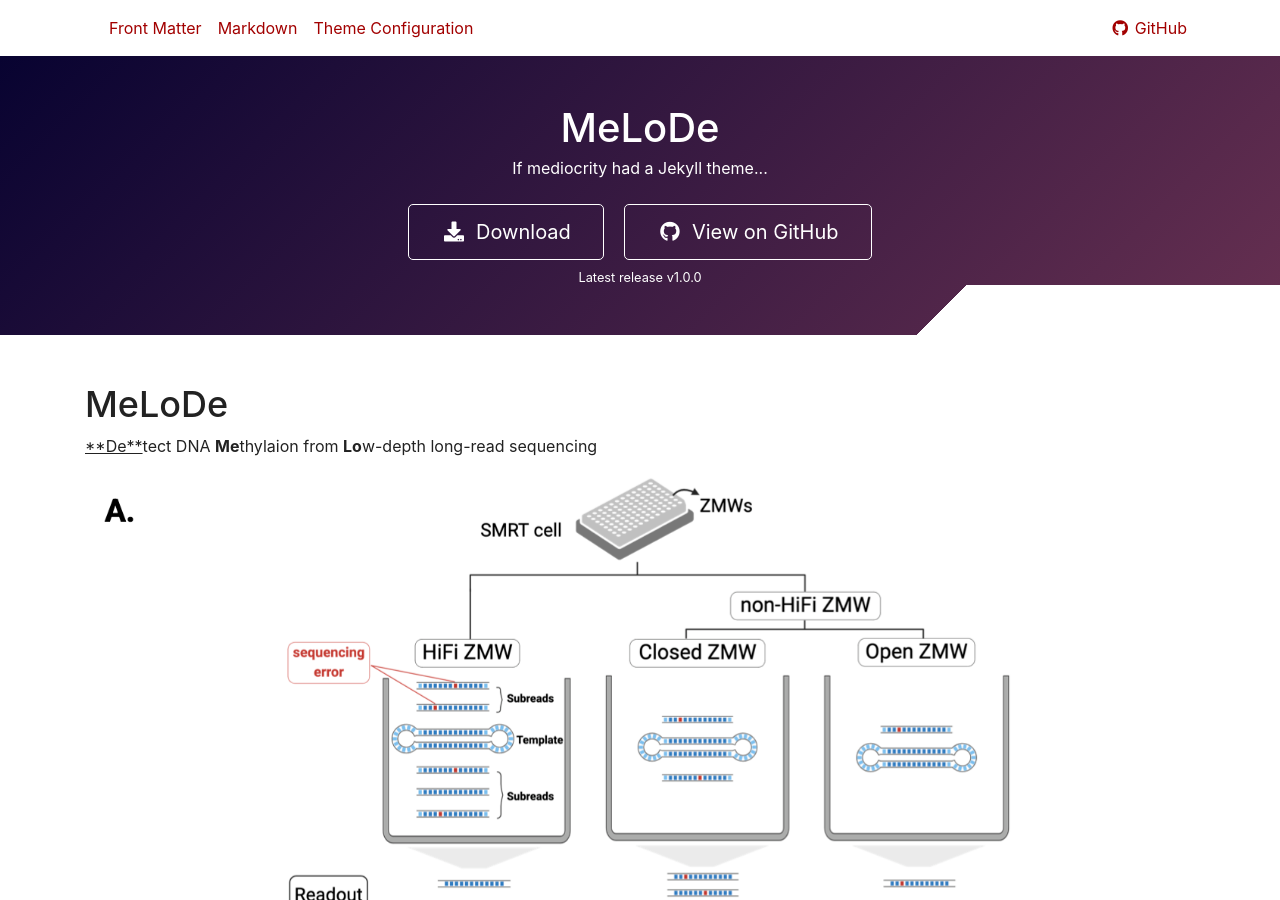
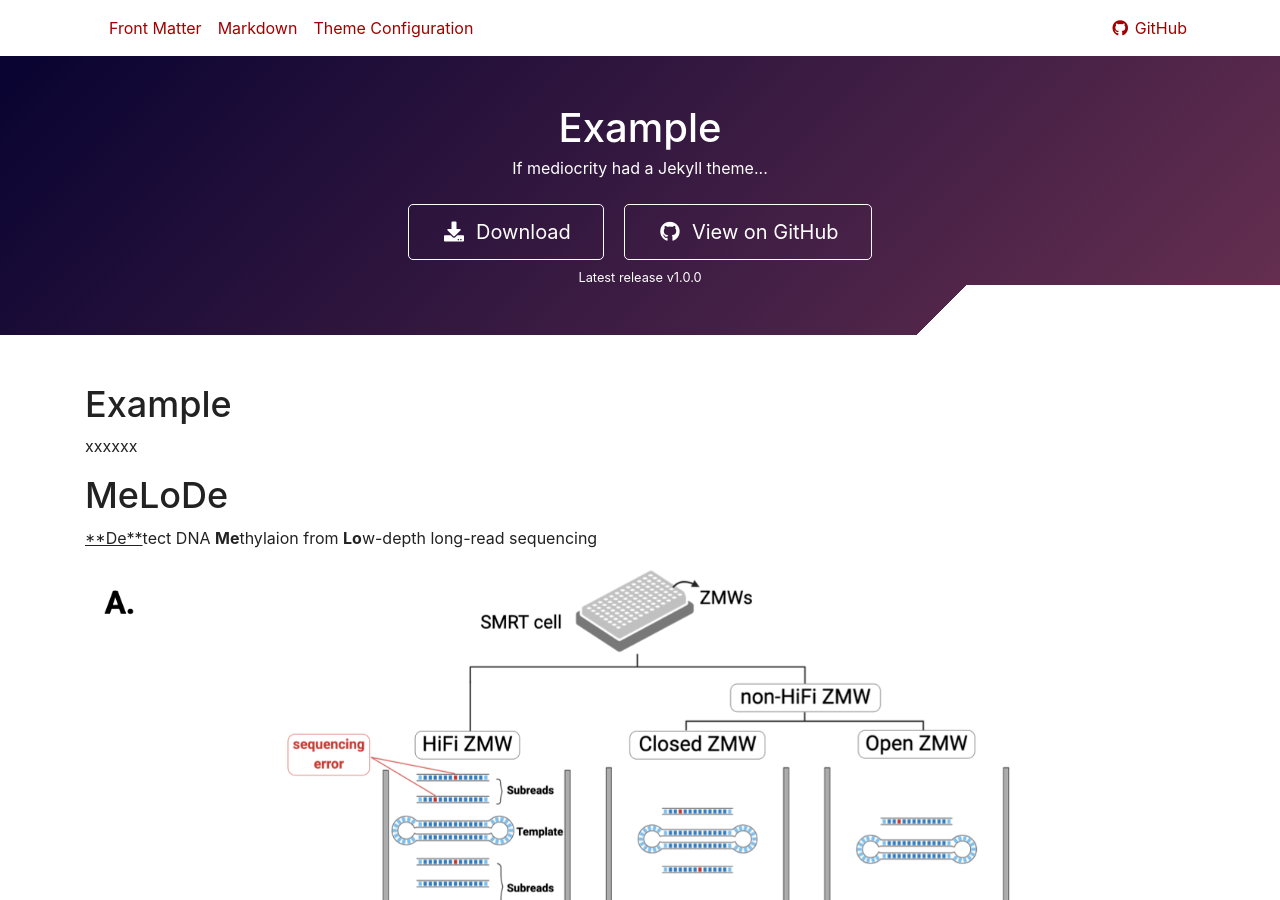
Before and after one commit to jianyanglab/MeLoDe, a Jekyll site: the page built from docs/index.md, in a window 1280 px wide and 900 px high. Built offline with Jekyll 4.4.1, drawn with Linux system fonts in a browser that asks for light colours; nearby versions of some CDN libraries; comment, search, counter and statistics services are not loaded; our own code applies the rules of GitHub Pages for plain Markdown files.

Commit message:
Update index.md

```diff
--- a/docs/index.md
+++ b/docs/index.md
@@ -4,6 +4,11 @@ homepage: true
 disable_anchors: true
 description: If mediocrity had a Jekyll theme...
 ---
+# Example
+
+xxxxxx
+
+
 # MeLoDe
  <u>**De**</u>tect DNA **Me**thylaion from **Lo**w-depth long-read sequencing
 
```
